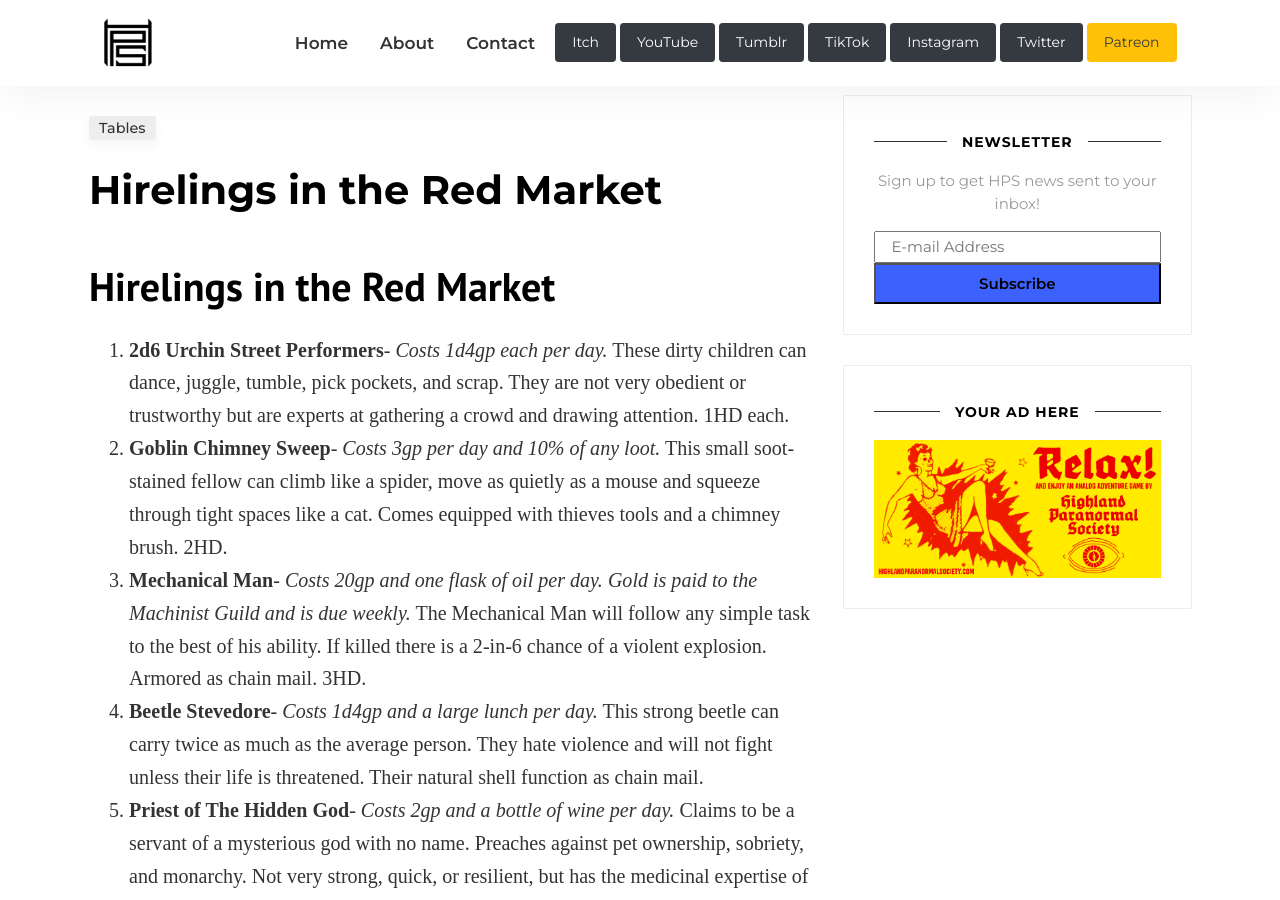
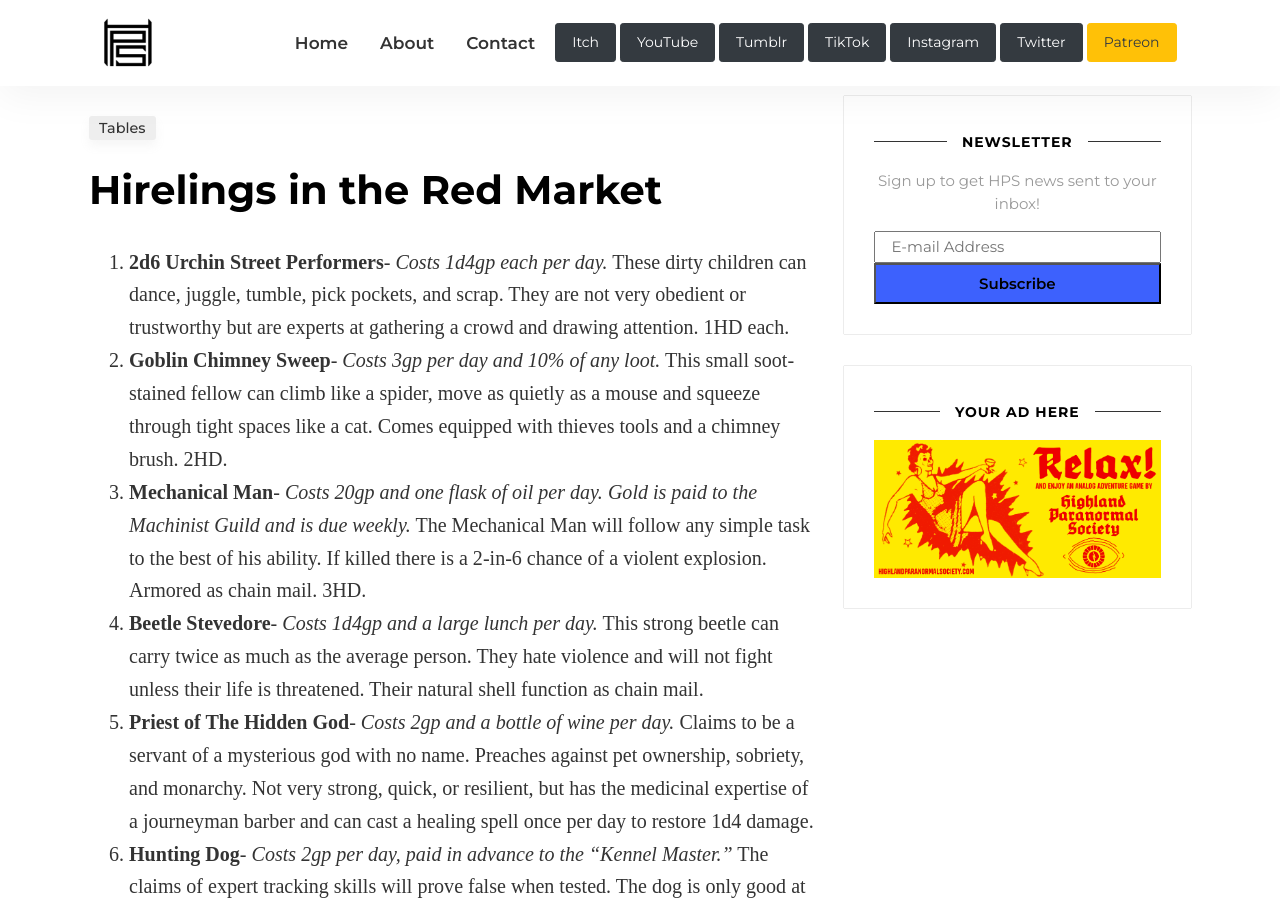
Before and after one commit to NateHPS/NateHPS.github.io, a Jekyll site: the page built from _posts/2021-09-05-Hirelings.md, in a window 1280 px wide and 900 px high, scrolled down 345 px. Built offline with Jekyll 4.4.1, drawn with Linux system fonts in a browser that asks for light colours; some web fonts are replaced; comment, search, counter and statistics services are not loaded.

Commit message:
Update 2021-09-05-Hirelings.md

```diff
--- a/_posts/2021-09-05-Hirelings.md
+++ b/_posts/2021-09-05-Hirelings.md
@@ -6,7 +6,6 @@ categories: [ tables ]
 image: assets/images/hirelings.png
 ---
 
-# Hirelings in the Red Market
 1. **2d6 Urchin Street Performers**- *Costs 1d4gp each per day.* These dirty children can dance, juggle, tumble, pick pockets, and scrap. They are not very obedient or trustworthy but are experts at gathering a crowd and drawing attention. 1HD each.
 2. **Goblin Chimney Sweep**- *Costs 3gp per day and 10% of any loot.* This small soot-stained fellow can climb like a spider, move as quietly as a mouse and squeeze through tight spaces like a cat. Comes equipped with thieves tools and a chimney brush. 2HD.
 3. **Mechanical Man**- *Costs 20gp and one flask of oil per day. Gold is paid to the Machinist Guild and is due weekly.* The Mechanical Man will follow any simple task to the best of his ability. If killed there is a 2-in-6 chance of a violent explosion. Armored as chain mail. 3HD.
```
